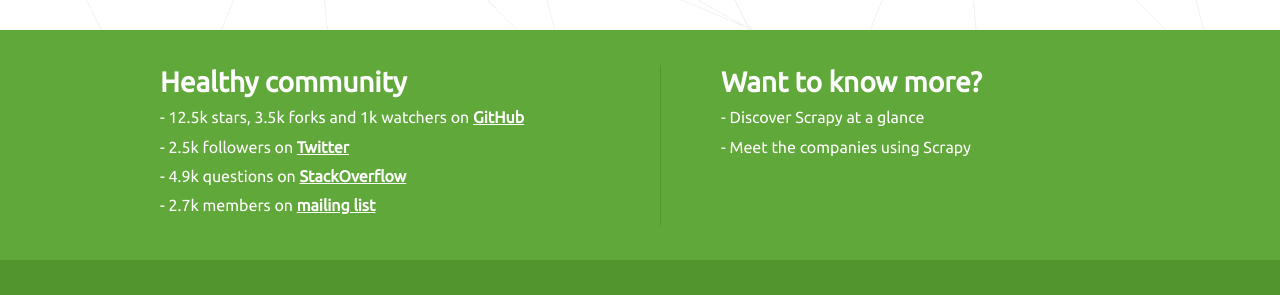
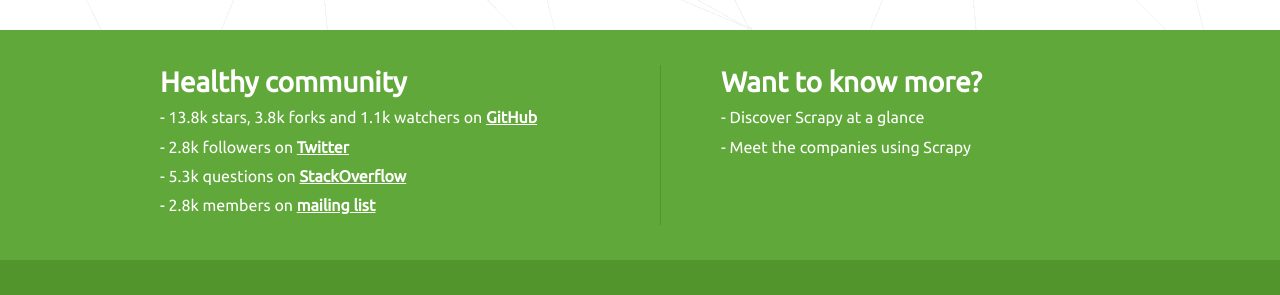
Before and after one commit to scrapy/scrapy.org, a Jekyll site: the page built from index.html, in a window 1280 px wide, cut to the strip 1376-1671 px from the top of the page. Built offline with Jekyll 4.4.1, drawn with Linux system fonts in a browser that asks for light colours; comment, search, counter and statistics services are not loaded; grey boxes are pictures that could not be loaded.

Commit message:
Update community numbers

```diff
--- a/index.html
+++ b/index.html
@@ -120,10 +120,10 @@
     <div class="block-left">
       <h2>Healthy community</h2>
       <ul>
-        <li>- 12.5k stars, 3.5k forks and 1k watchers on <a href="https://github.com/scrapy/scrapy">GitHub</a></li>
-        <li>- 2.5k followers on <a href="https://twitter.com/ScrapyProject">Twitter</a></li>
-        <li>- 4.9k questions on <a href="http://stackoverflow.com/tags/scrapy/info">StackOverflow</a></li>
-        <li>- 2.7k members on <a href="https://groups.google.com/forum/?fromgroups#!aboutgroup/scrapy-users">mailing list</a></li>
+        <li>- 13.8k stars, 3.8k forks and 1.1k watchers on <a href="https://github.com/scrapy/scrapy">GitHub</a></li>
+        <li>- 2.8k followers on <a href="https://twitter.com/ScrapyProject">Twitter</a></li>
+        <li>- 5.3k questions on <a href="http://stackoverflow.com/tags/scrapy/info">StackOverflow</a></li>
+        <li>- 2.8k members on <a href="https://groups.google.com/forum/?fromgroups#!aboutgroup/scrapy-users">mailing list</a></li>
       </ul>
     </div>
     <div class="block-right">
```
